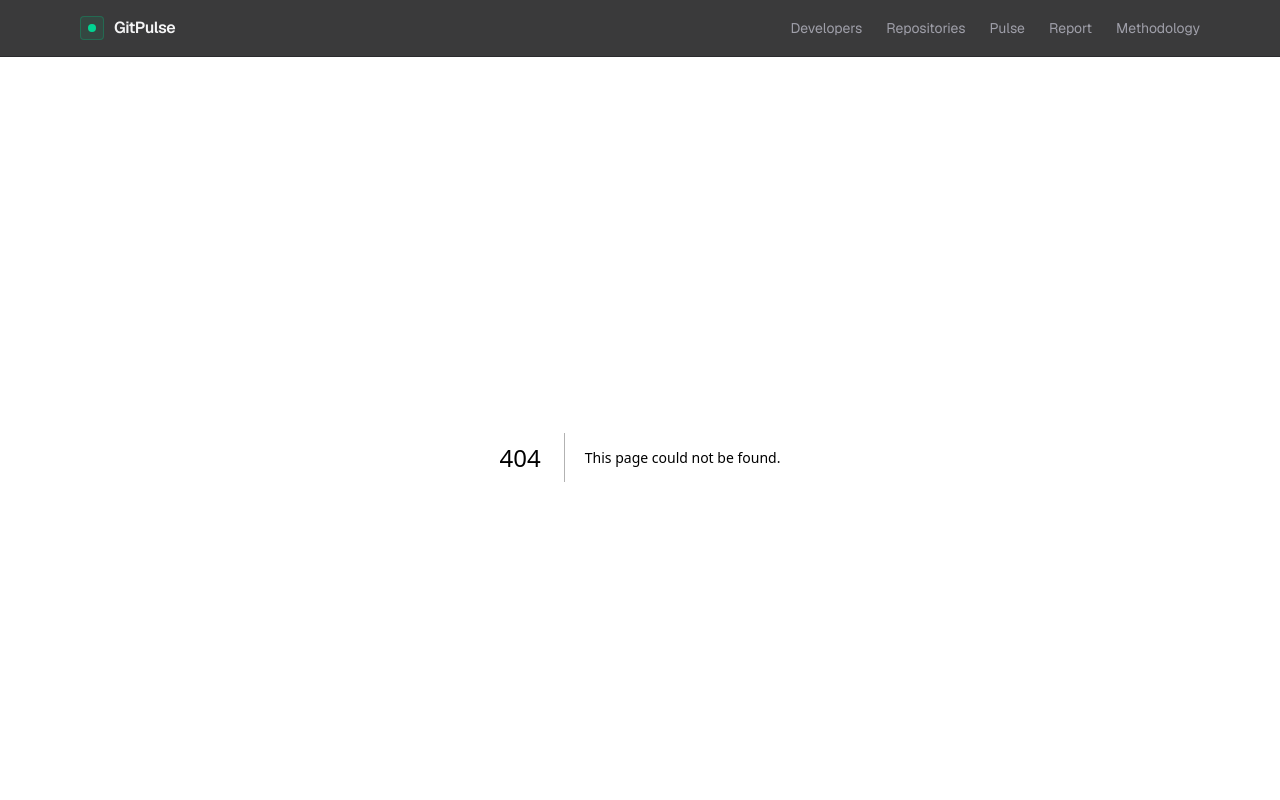
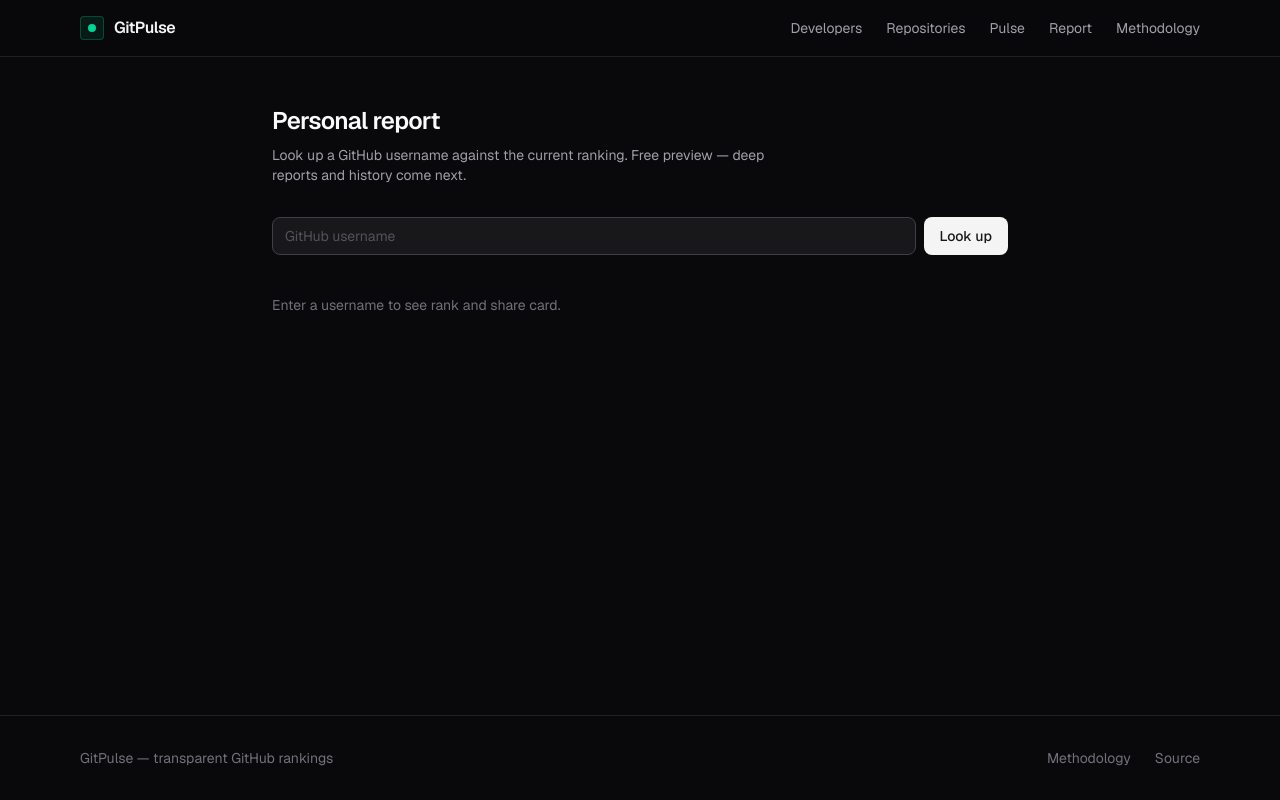
Before and after one commit to ppiiyo/gitpulse, a Next.js app: page /report in a window 1280 px wide. Before the commit this address had no page. Shown: the top 800 px of the page. Built offline with nearby package versions, Linux system fonts and the light colour scheme.

Commit message:
feat: personal report page and live developer profile

```diff
--- a/src/app/developers/[login]/page.tsx
+++ b/src/app/developers/[login]/page.tsx
@@ -1,4 +1,4 @@
-import { getMockDeveloperRankings } from "@/data/mock";
+import { getDeveloperByLogin } from "@/lib/rankings";
 import { formatNumber } from "@/lib/utils";
 import { ShareCard } from "@/components/ShareCard";
 import Link from "next/link";
@@ -10,10 +10,7 @@ export default async function DeveloperPage({
   params: Promise<{ login: string }>;
 }) {
   const { login } = await params;
-  const rankings = getMockDeveloperRankings("overall");
-  const entry = rankings.find(
-    (e) => e.developer.login.toLowerCase() === login.toLowerCase()
-  );
+  const entry = await getDeveloperByLogin(login);
 
   if (!entry) notFound();
 
--- /dev/null
+++ b/src/app/report/page.tsx
@@ -0,0 +1,117 @@
+import Link from "next/link";
+import { getDeveloperByLogin } from "@/lib/rankings";
+import { formatNumber } from "@/lib/utils";
+import { ShareCard } from "@/components/ShareCard";
+
+export const metadata = {
+  title: "Personal Report",
+};
+
+export default async function ReportPage({
+  searchParams,
+}: {
+  searchParams: Promise<{ u?: string }>;
+}) {
+  const { u } = await searchParams;
+  const login = (u || "").trim().replace(/^@/, "");
+  const entry = login ? await getDeveloperByLogin(login) : null;
+
+  return (
+    <div className="mx-auto max-w-3xl px-4 py-12">
+      <h1 className="text-2xl font-semibold tracking-tight text-zinc-50 mb-2">
+        Personal report
+      </h1>
+      <p className="text-sm text-zinc-400 mb-8 max-w-lg">
+        Look up a GitHub username against the current ranking. Free preview —
+        deep reports and history come next.
+      </p>
+
+      <form className="flex gap-2 mb-10" action="/report" method="get">
+        <input
+          name="u"
+          defaultValue={login}
+          placeholder="GitHub username"
+          className="flex-1 rounded-lg border border-zinc-700 bg-zinc-900 px-3 py-2 text-sm text-zinc-100 placeholder:text-zinc-600 focus:outline-none focus:border-zinc-500"
+        />
+        <button
+          type="submit"
+          className="rounded-lg bg-zinc-100 text-zinc-900 px-4 py-2 text-sm font-medium hover:bg-white transition-colors"
+        >
+          Look up
+        </button>
+      </form>
+
+      {!login && (
+        <p className="text-sm text-zinc-500">
+          Enter a username to see rank and share card.
+        </p>
+      )}
+
+      {login && !entry && (
+        <div className="rounded-xl border border-zinc-800 bg-zinc-900/40 p-5 text-sm text-zinc-400">
+          <p className="mb-2">
+            <span className="text-zinc-200">@{login}</span> is not in the current
+            ranking cohort.
+          </p>
+          <p>
+            Seed more developers with{" "}
+            <code className="text-zinc-300">npm run seed:developers</code>, or
+            try a well-known login from the{" "}
+            <Link href="/developers" className="text-zinc-300 hover:text-white">
+              leaderboard
+            </Link>
+            .
+          </p>
+        </div>
+      )}
+
+      {entry && (
+        <div className="space-y-8">
+          <div className="grid grid-cols-2 sm:grid-cols-4 gap-3">
+            {[
+              { label: "Rank", value: `#${entry.rank}` },
+              {
+                label: "Stars",
+                value: formatNumber(entry.metrics.starsTotal),
+              },
+              {
+                label: "Followers",
+                value: formatNumber(entry.developer.followers),
+              },
+              {
+                label: "Score",
+                value: (entry.metrics.developerScore * 100).toFixed(0),
+              },
+            ].map((s) => (
+              <div
+                key={s.label}
+                className="rounded-xl border border-zinc-800 bg-zinc-900/40 p-4"
+              >
+                <div className="text-xs text-zinc-500 mb-1">{s.label}</div>
+                <div className="text-lg font-medium text-zinc-100 font-mono">
+                  {s.value}
+                </div>
+              </div>
+            ))}
+          </div>
+
+          {entry.insight && (
+            <p className="text-sm text-zinc-400">{entry.insight}</p>
+          )}
+
+          <div>
+            <div className="text-xs text-zinc-500 mb-3">Share card</div>
+            <ShareCard type="developer" entry={entry} />
+          </div>
+
+          <Link
+            href={`/developers/${entry.developer.login}`}
+            className="text-sm text-zinc-400 hover:text-zinc-200"
+          >
+            Full profile →
+          </Link>
+        </div>
+      )}
+    </div>
+  );
+}
```
